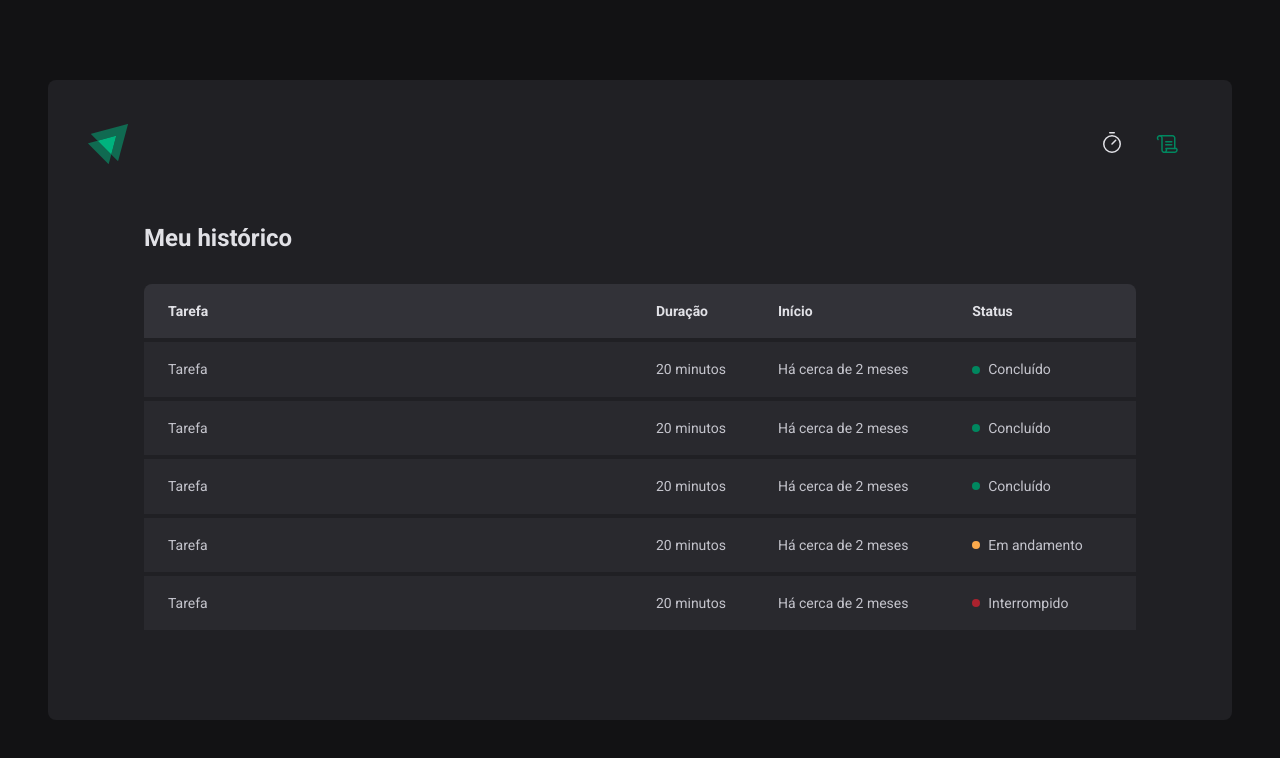
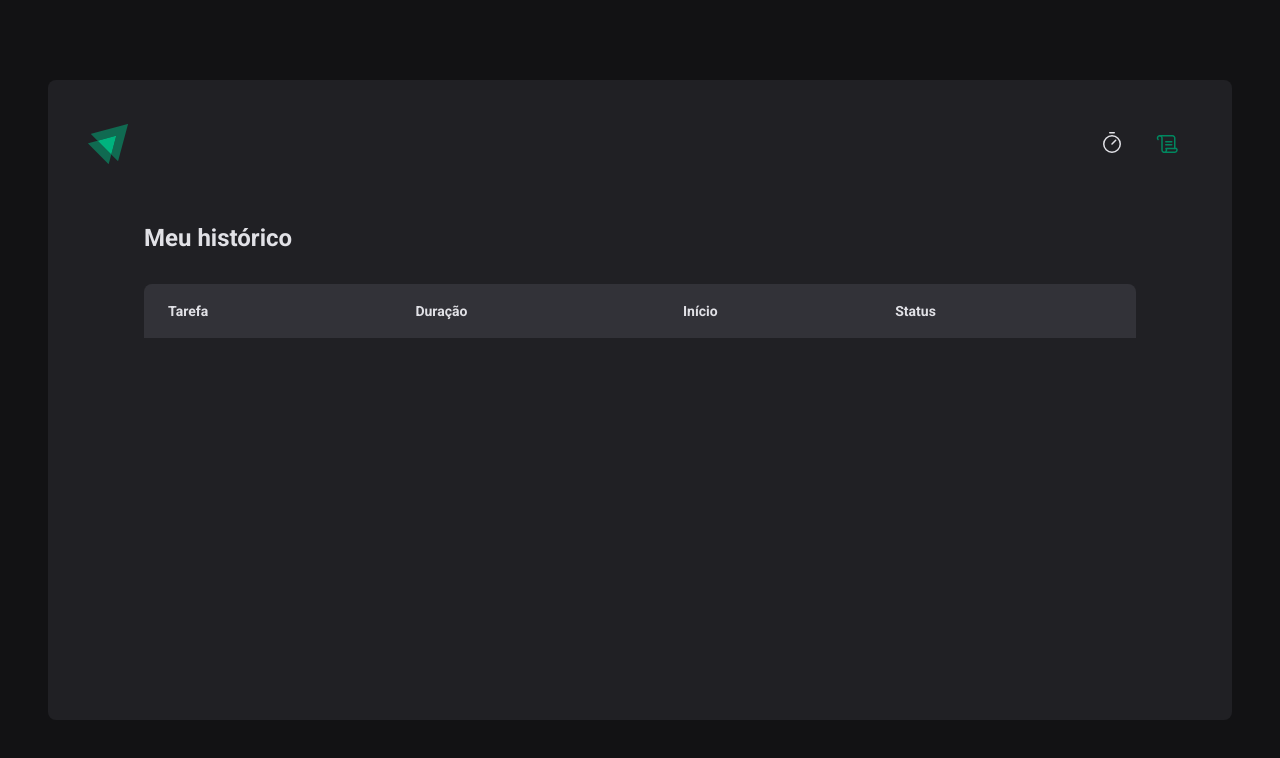
Before and after one commit to IgorSouzza/ignite-timer, a React (Vite) app: page /history in a window 1280 px wide. Shown: the top 758 px of the page. Built offline with nearby package versions, Linux system fonts and the light colour scheme.

Commit message:
feat: render table data dynamically

```diff
--- a/src/pages/History/index.tsx
+++ b/src/pages/History/index.tsx
@@ -1,6 +1,14 @@
+import { useContext } from 'react'
+import { formatDistanceToNow } from 'date-fns'
+import ptBR from 'date-fns/locale/pt-BR'
+
 import * as S from './styles'
 
+import { CyclesContext } from '../../contexts/CyclesContext'
+
 export function History() {
+  const { cycles } = useContext(CyclesContext)
+
   return (
     <S.HistoryContainer>
       <h1>Meu histórico</h1>
@@ -16,46 +24,31 @@
             </tr>
           </thead>
           <tbody>
-            <tr>
-              <td>Tarefa</td>
-              <td>20 minutos</td>
-              <td>Há cerca de 2 meses</td>
-              <td>
-                <S.Status statusColor="green">Concluído</S.Status>
-              </td>
-            </tr>
-            <tr>
-              <td>Tarefa</td>
-              <td>20 minutos</td>
-              <td>Há cerca de 2 meses</td>
-              <td>
-                <S.Status statusColor="green">Concluído</S.Status>
-              </td>
-            </tr>
-            <tr>
-              <td>Tarefa</td>
-              <td>20 minutos</td>
-              <td>Há cerca de 2 meses</td>
-              <td>
-                <S.Status statusColor="green">Concluído</S.Status>
-              </td>
-            </tr>
-            <tr>
-              <td>Tarefa</td>
-              <td>20 minutos</td>
-              <td>Há cerca de 2 meses</td>
-              <td>
-                <S.Status statusColor="yellow">Em andamento</S.Status>
-              </td>
-            </tr>
-            <tr>
-              <td>Tarefa</td>
-              <td>20 minutos</td>
-              <td>Há cerca de 2 meses</td>
-              <td>
-                <S.Status statusColor="red">Interrompido</S.Status>
-              </td>
-            </tr>
+            {cycles.map((cycle) => (
+              <tr key={cycle.id}>
+                <td>{cycle.task}</td>
+                <td>{cycle.minutesAmount} minutos</td>
+                <td>
+                  {formatDistanceToNow(cycle.startDate, {
+                    addSuffix: true,
+                    locale: ptBR,
+                  })}
+                </td>
+                <td>
+                  {cycle.finishedDate && (
+                    <S.Status statusColor="green">Concluído</S.Status>
+                  )}
+
+                  {cycle.interruptedDate && (
+                    <S.Status statusColor="red">Interrompido</S.Status>
+                  )}
+
+                  {!cycle.interruptedDate && !cycle.finishedDate && (
+                    <S.Status statusColor="yellow">Em andamento</S.Status>
+                  )}
+                </td>
+              </tr>
+            ))}
           </tbody>
         </table>
       </S.HistoryList>
```
